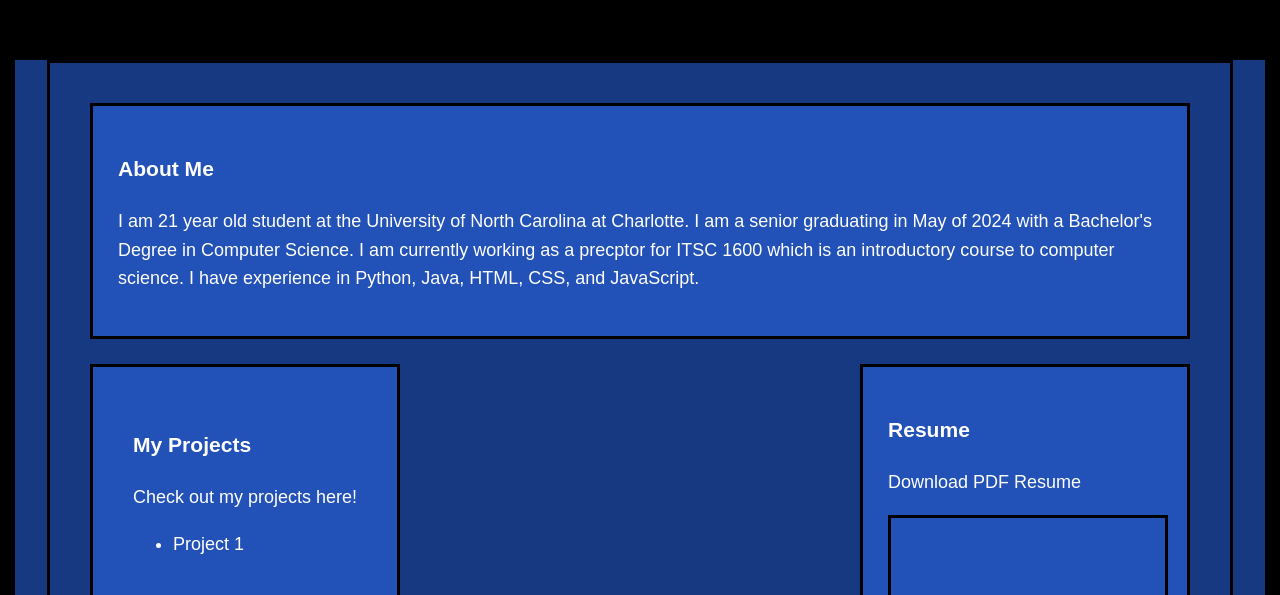
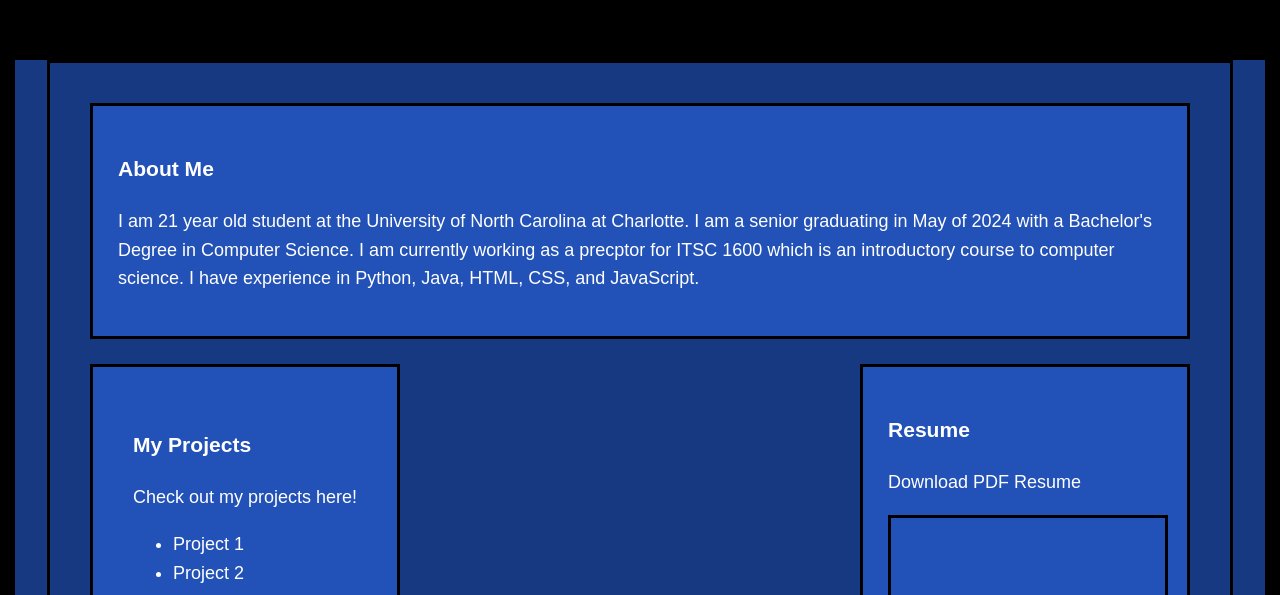
Before and after one commit to HoldenClark/Portfolio, a plain HTML site: page index.html in a window 1280 px wide. Shown: the part 205-800 px from the top of the page. Drawn offline with Linux system fonts and the light colour scheme.

Commit message:
feat: added project 2

```diff
--- a/index.html
+++ b/index.html
@@ -163,6 +163,7 @@
                 Check out my projects here!
             <ul>
                 <li><a href=".\project1finaldraftdatamining.pdf">Project 1</a></li>
+                <li><a href=".\project2finaldraftdatamining.pdf">Project 2</a></li>
             </ul>
             </p>
         </section>
```
Also changed, not shown: 1 other file.
